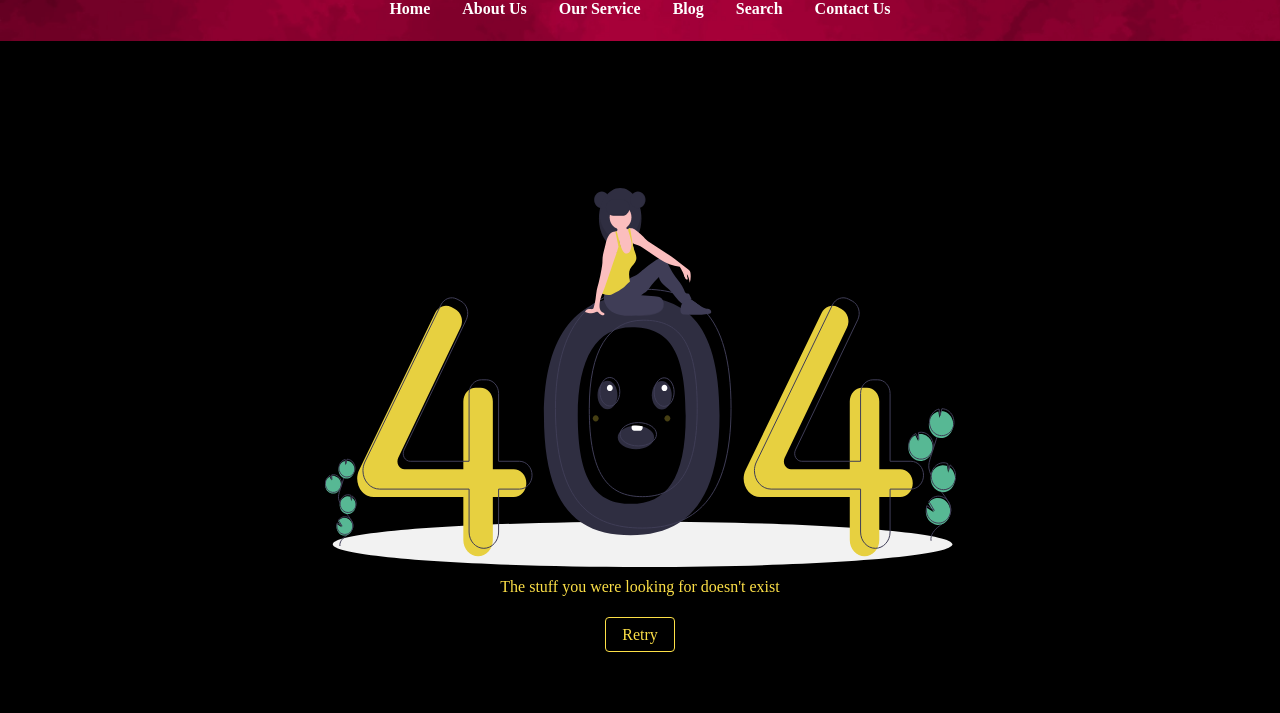
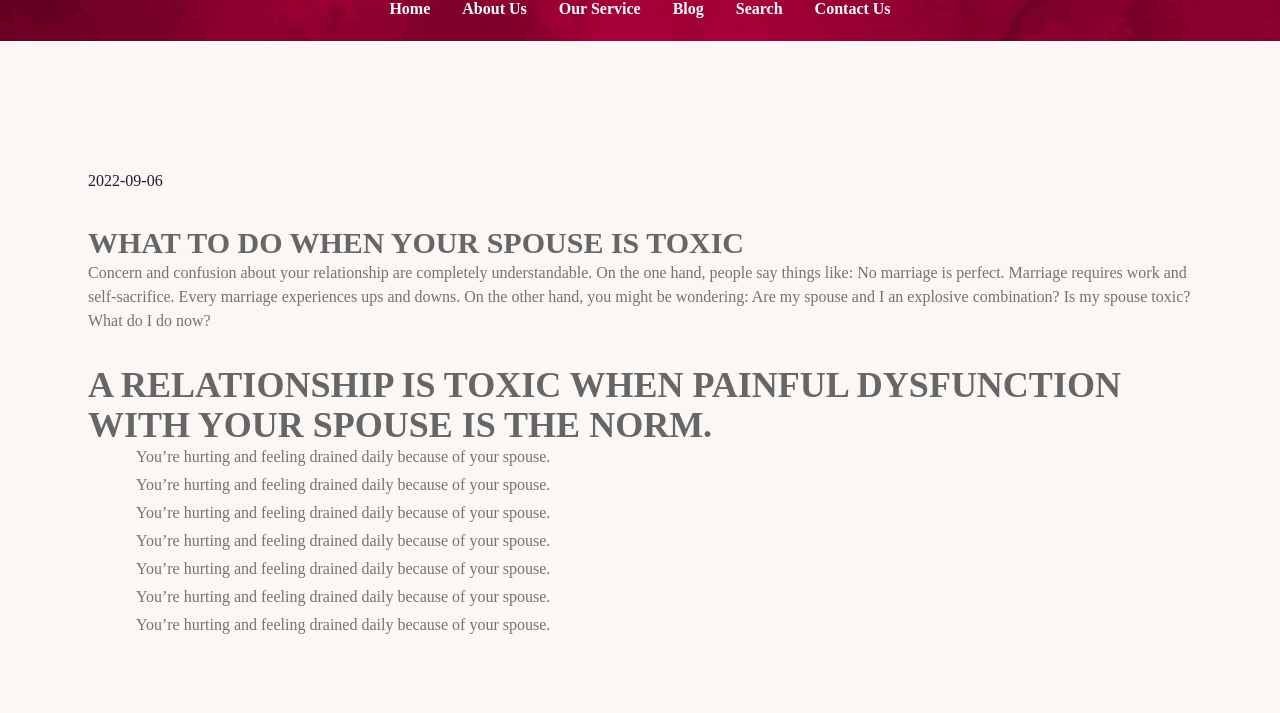
Before and after one commit to hasibulhasananik40420/borbari-client-project, a React (Create React App) app: page /single-blogs in a window 1280 px wide. Shown: the part 239-952 px from the top of the page. Built offline with nearby package versions, Linux system fonts and the light colour scheme; no server answers.

Commit message:
updated blogs

```diff
--- a/src/App.js
+++ b/src/App.js
@@ -24,6 +24,7 @@ import WorkingProgess from './Pages/WorkingProgess/WorkingProgess';
 import SingleProfileDetails from './Components/HighlightedProfile/SingleProfileDetails';
 import MatrimoniProfile from './Pages/MatrimoniProfile/MatrimoniProfile';
 import NotFoundPage from './Pages/NotFoundPage/NotFoundPage';
+import SingleBlog from './Pages/Blog/SingleBlog';
 
 const App = () => {
   return (
@@ -43,6 +44,7 @@ const App = () => {
         <Route path="/forget-password" element={<ForgetPassword />} />
         <Route path="/working-progess" element={<WorkingProgess />} />
         <Route path="/matrimoni-profile" element={<MatrimoniProfile />} />
+        <Route path="/single-blogs" element={<SingleBlog />} />
         <Route path="/single-profile-detail/:id" element={<SingleProfileDetails />} />
         <Route path="*" element={<NotFoundPage />} />
 
--- a/src/Pages/Blog/Blog.js
+++ b/src/Pages/Blog/Blog.js
@@ -1,10 +1,11 @@
 import React from 'react'
-import { Navigate } from 'react-router-dom'
+import { useNavigate } from 'react-router-dom'
 
 const Blog = () => {
+    const navigate= useNavigate()
 
     const handleBlog = () => {
-        Navigate('/SingleBlog')
+        navigate('/single-blogs')
         console.log('click block')
     }
 
@@ -25,7 +26,7 @@ const Blog = () => {
                             <h1 className='text-xl font-semibold text-[#737373] mt-2'>পাত্র/পাত্রী খুঁজতে বরবিবি.ডট কম</h1>
                             <p className='text-base #737373 mt-4'>আসসালামু আলাইকুম ওয়া রহমাতুল্লাহি</p>
 
-                            <button onClick={() => handleBlog()} className='h-12 w-36 rounded-full text-[#737373] font-medium border-2 border-[#737373] hover:border-0 hover:bg-red-600 duration-500 hover:text-white mt-6'>Read More..</button>
+                            <button onClick={()=>handleBlog()} className='h-12 w-36 rounded-full text-[#737373] font-medium border-2 border-[#737373] hover:border-0 hover:bg-red-600 duration-500 hover:text-white mt-6'>Read More..</button>
 
 
                             <div className='absolute left-0 top-0'> <p className='bg-[#000000] opacity-50 text-white p-1 w-32 text-center rounded-sm #737373 font-semibold '>2022-09-01</p></div>
--- a/src/Pages/Blog/SingleBlog.js
+++ b/src/Pages/Blog/SingleBlog.js
@@ -1,11 +1,53 @@
-import React from 'react';
+import React from "react";
 
 function SingleBlog() {
   return (
-    <div>
-      <img src="/path/to/image.jpg" alt="Blog post" />
-      <h1>Title of Blog Post</h1>
-      <p>Lorem ipsum dolor sit amet, consectetur adipiscing elit. Sed euismod ipsum at ante blandit, sit amet molestie felis ultrices. Praesent sit amet dolor enim. Donec condimentum ultrices lectus, nec luctus lectus tincidunt a. Sed euismod elementum purus, eget euismod arcu pretium at. Aliquam erat volutpat. Nulla consequat consectetur enim vel lobortis.</p>
+    <div className="max-w-6xl mx-auto mt-72 p-6">
+      {/* <img src="/path/to/image.jpg" alt="Blog post" /> */}
+
+      <div className="">
+        <p className="pt-24">2022-09-06</p>
+        <h1 className="lg:text-3xl text-2xl font-bold text-[#666666] pt-8">
+          WHAT TO DO WHEN YOUR SPOUSE IS TOXIC
+        </h1>
+        <p className="text-[#737373]">
+          Concern and confusion about your relationship are completely
+          understandable. On the one hand, people say things like: No marriage
+          is perfect. Marriage requires work and self-sacrifice. Every marriage
+          experiences ups and downs. On the other hand, you might be wondering:
+          Are my spouse and I an explosive combination? Is my spouse toxic? What
+          do I do now?
+        </p>
+
+        <h1 className="lg:text-4xl text-2xl font-bold text-[#666666] pt-8">
+          A RELATIONSHIP IS TOXIC WHEN PAINFUL DYSFUNCTION WITH YOUR SPOUSE IS
+          THE NORM.
+        </h1>
+
+        <div className="flex flex-col gap-1 lg:ml-12 ml-6 pb-24">
+          <p className="text-[#737373]">
+            You’re hurting and feeling drained daily because of your spouse.
+          </p>
+          <p className="text-[#737373]">
+            You’re hurting and feeling drained daily because of your spouse.
+          </p>
+          <p className="text-[#737373]">
+            You’re hurting and feeling drained daily because of your spouse.
+          </p>
+          <p className="text-[#737373]">
+            You’re hurting and feeling drained daily because of your spouse.
+          </p>
+          <p className="text-[#737373]">
+            You’re hurting and feeling drained daily because of your spouse.
+          </p>
+          <p className="text-[#737373]">
+            You’re hurting and feeling drained daily because of your spouse.
+          </p>
+          <p className="text-[#737373]">
+            You’re hurting and feeling drained daily because of your spouse.
+          </p>
+        </div>
+      </div>
     </div>
   );
 }
```
